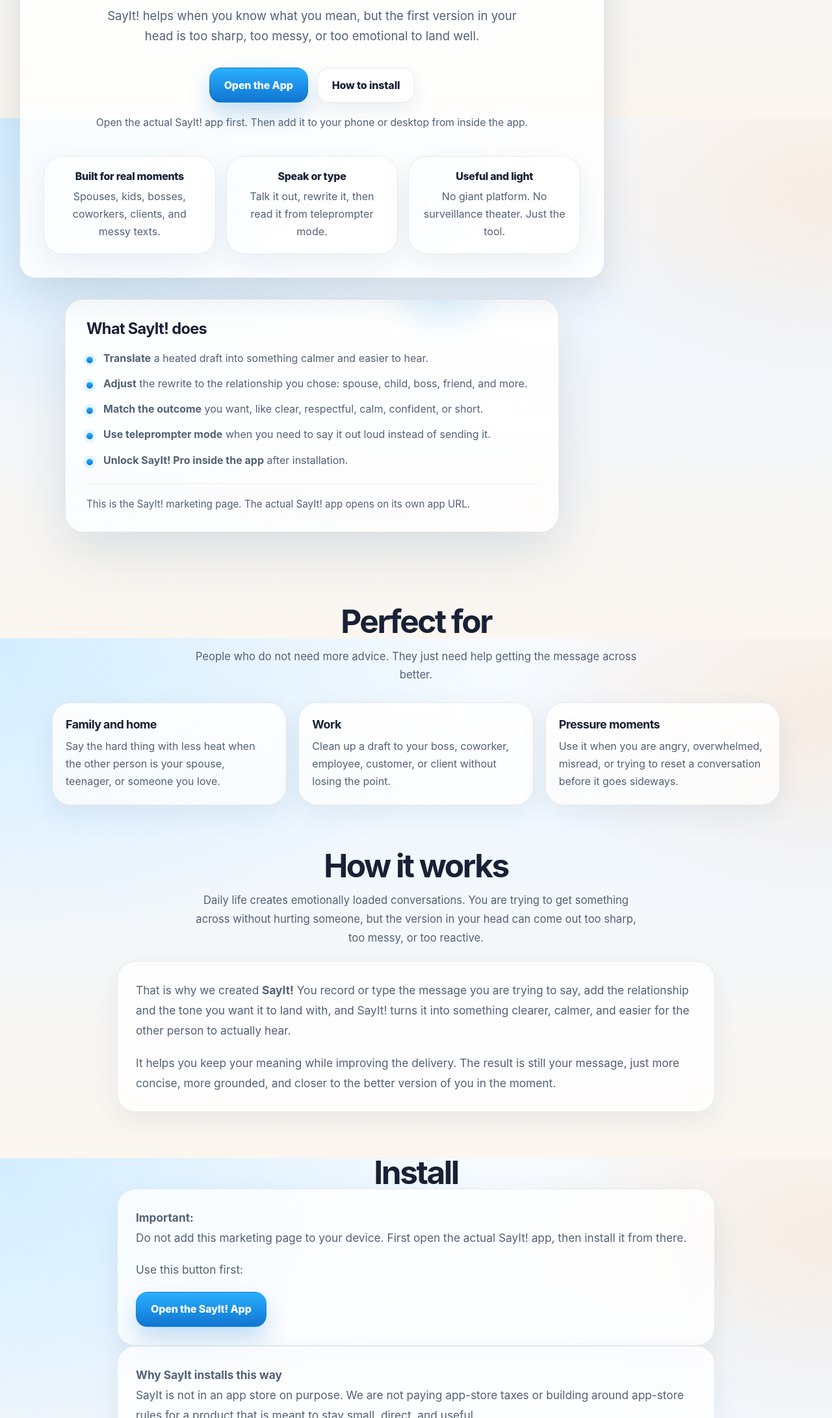
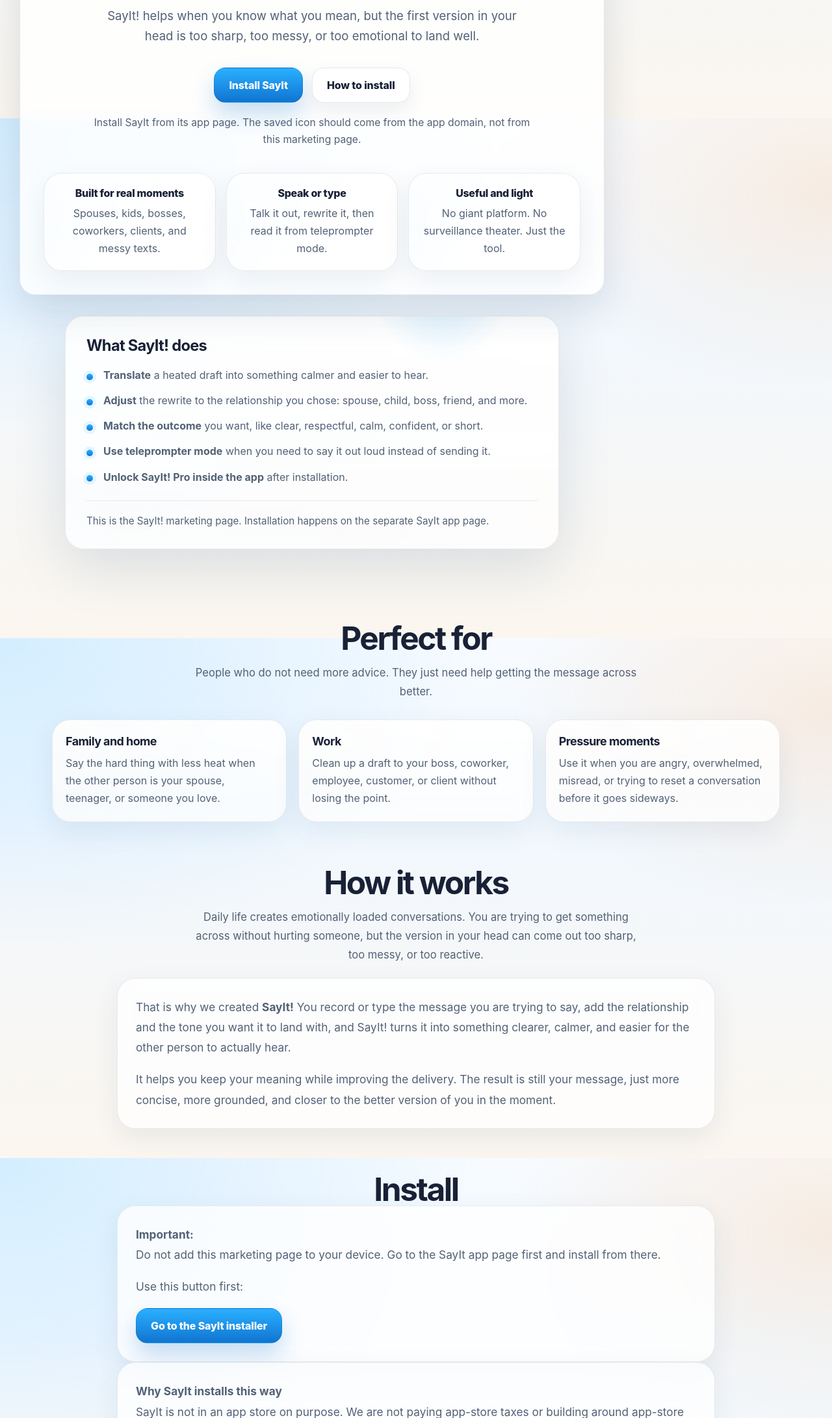
Before and after one commit to db92011/sayit-marketing-site, a plain HTML site: page index.html in a window 1280 px wide. Shown: the part 618-2800 px from the top of the page at 65% size. Drawn offline with Linux system fonts and the light colour scheme.

Commit message:
Point SayIt marketing to installer flow

```diff
--- a/index.html
+++ b/index.html
@@ -7,14 +7,14 @@
 
     <meta
       name="description"
-      content="SayIt! helps you say the hard thing clearly, calmly, and in your own voice. Open the SayIt! app, then add it to your device from there."
+      content="SayIt! helps you say the hard thing clearly, calmly, and in your own voice. Install SayIt from its app page, then open it from your device."
     />
     <meta name="theme-color" content="#20a8ff" />
 
     <meta property="og:title" content="SayIt! | Clearer conversations" />
     <meta
       property="og:description"
-      content="Open the SayIt! app, then add it to your device from there."
+      content="Install SayIt from its app page, then open it from your device."
     />
     <meta property="og:type" content="website" />
 
@@ -63,12 +63,12 @@
             </p>
 
             <div class="cta-row">
-              <a class="btn btn-primary" id="downloadButton" href="https://sayitapp.pages.dev/?source=pwa">Open the App</a>
+              <a class="btn btn-primary" id="downloadButton" href="https://sayitapp.pages.dev/">Install SayIt</a>
               <a class="btn btn-ghost" href="#install">How to install</a>
             </div>
 
             <div class="download-note" id="downloadNote">
-              Open the actual SayIt! app first. Then add it to your phone or desktop from inside the app.
+              Install SayIt from its app page. The saved icon should come from the app domain, not from this marketing page.
             </div>
 
             <div class="trust-row">
@@ -98,7 +98,7 @@
             </ul>
 
             <div class="note">
-              This is the SayIt! marketing page. The actual SayIt! app opens on its own app URL.
+              This is the SayIt! marketing page. Installation happens on the separate SayIt app page.
             </div>
           </div>
         </div>
@@ -162,14 +162,14 @@
           <div class="how-card">
             <p>
               <strong>Important:</strong><br />
-              Do not add this marketing page to your device. First open the actual SayIt! app, then
-              install it from there.
+              Do not add this marketing page to your device. Go to the SayIt app page first and
+              install from there.
             </p>
             <p>
               Use this button first:
             </p>
             <p>
-              <a class="btn btn-primary" href="https://sayitapp.pages.dev/?source=pwa">Open the SayIt! App</a>
+              <a class="btn btn-primary" href="https://sayitapp.pages.dev/">Go to the SayIt installer</a>
             </p>
           </div>
 
@@ -190,20 +190,20 @@
             <div class="install-simple-card">
               <div class="install-simple-row">
                 <strong>iPhone / iPad</strong>
-                <span>Open the SayIt! app first, then tap Share and choose “Add to Home Screen”.</span>
+                <span>Open the SayIt app page first, then tap Share and choose “Add to Home Screen”.</span>
               </div>
               <div class="install-simple-row">
                 <strong>Android</strong>
-                <span>Open the SayIt! app first, then use Chrome menu → “Install app” or “Add to Home screen”.</span>
+                <span>Open the SayIt app page first, then use Chrome menu → “Install app” or “Add to Home screen”.</span>
               </div>
               <div class="install-simple-row">
                 <strong>Desktop</strong>
-                <span>Open the SayIt! app first, then use your browser’s install option in Chrome, Edge, or Safari.</span>
+                <span>Open the SayIt app page first, then use your browser’s install option in Chrome, Edge, or Safari.</span>
               </div>
             </div>
 
             <div class="small-note">
-              This page is the guide. Installation should happen only from the actual SayIt! app.
+              This page is the guide. Installation should happen only from the separate SayIt app page.
             </div>
           </div>
         </div>
@@ -228,10 +228,10 @@
       <section class="final-cta">
         <div class="sayit-wrap final-cta-inner">
           <h2>Clearer conversations.</h2>
-          <p>Open the actual SayIt! app first, then add it to your device from there.</p>
+          <p>Go to the SayIt app page, install from there, then open SayIt from your saved icon.</p>
 
           <div class="cta-row">
-            <a class="btn btn-primary" id="downloadButtonBottom" href="https://sayitapp.pages.dev/?source=pwa">Open the App</a>
+            <a class="btn btn-primary" id="downloadButtonBottom" href="https://sayitapp.pages.dev/">Install SayIt</a>
             <a class="btn btn-ghost" href="#install">How to install</a>
           </div>
 
```
